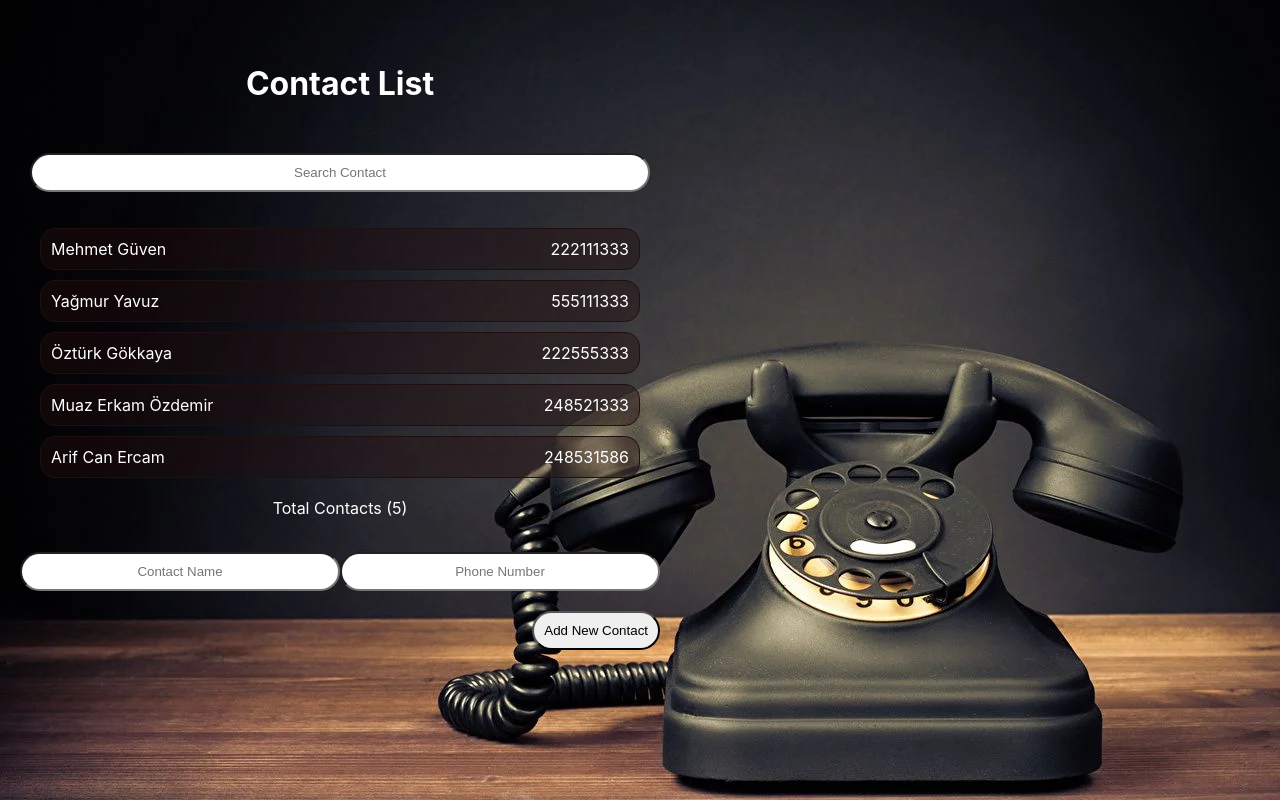
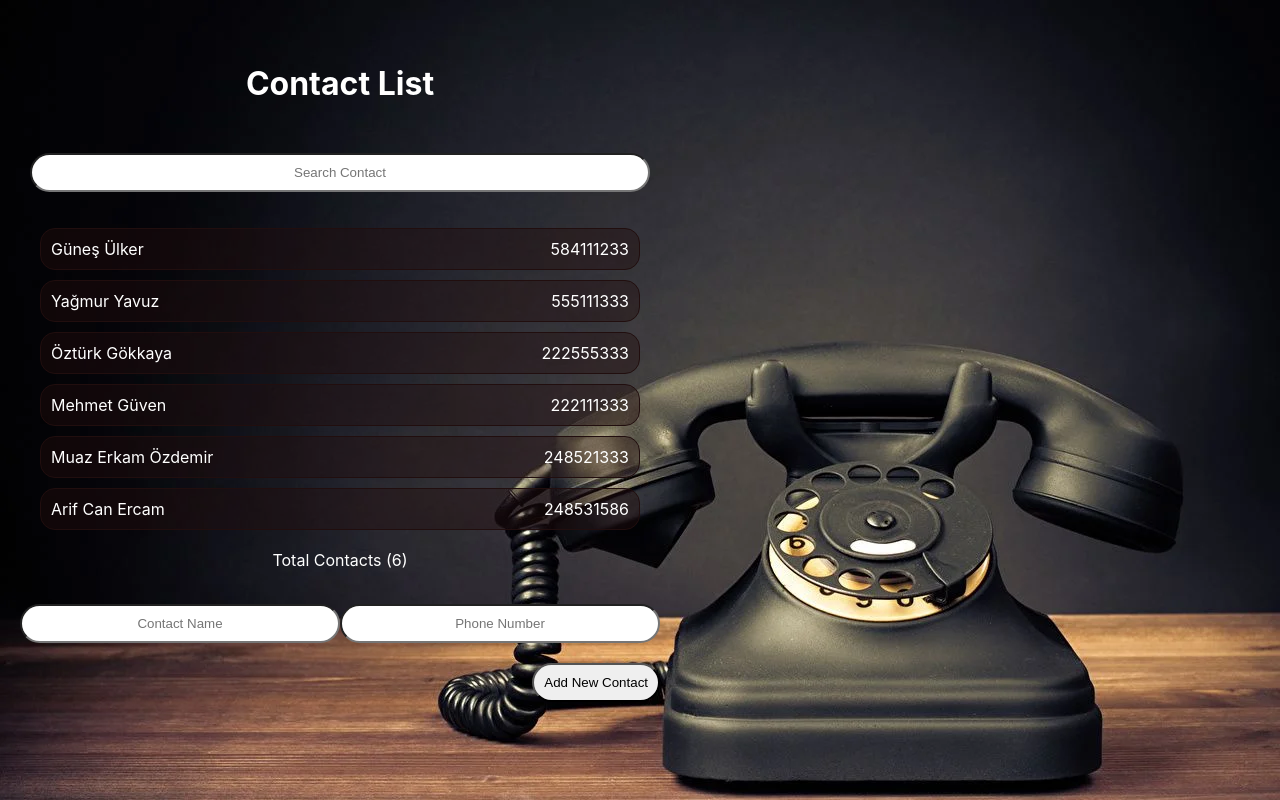
Before and after one commit to ulkermu/contact-list-app, a React (Create React App) app: page / in a window 1280 px wide. Built offline with nearby package versions, Linux system fonts and the light colour scheme.

Commit message:
search-items divs className deleted

```diff
--- a/src/components/Contact.jsx
+++ b/src/components/Contact.jsx
@@ -22,8 +22,8 @@ function Contact({ contact }) {
       <ul className="search-list">
         {filteredContact.map((contact, key) => (
           <li className="search-items" key={key}>
-            <div className="search-name">{`${contact.fullname}`}</div>
-            <div className="search-phone">{`${contact.phone}`}</div>
+            <div>{`${contact.fullname}`}</div>
+            <div>{`${contact.phone}`}</div>
           </li>
         ))}
       </ul>
--- a/src/components/ContactList.jsx
+++ b/src/components/ContactList.jsx
@@ -5,8 +5,8 @@ import Contact from "./Contact";
 function ContactList() {
   const [contact, setContact] = useState([
     {
-      fullname: "Mehmet Güven",
-      phone: "222111333",
+      fullname: "Güneş Ülker",
+      phone: "584111233",
     },
     {
       fullname: "Yağmur Yavuz",
@@ -15,6 +15,10 @@ function ContactList() {
     {
       fullname: "Öztürk Gökkaya",
       phone: "222555333",
+    },
+    {
+      fullname: "Mehmet Güven",
+      phone: "222111333",
     },
     {
       fullname: "Muaz Erkam Özdemir",
--- a/src/index.css
+++ b/src/index.css
@@ -74,14 +74,6 @@ h1 {
   justify-content: space-between;
 }
 
-.search-name {
-
-}
-
-.search-phone {
-
-}
-
 /** Form */
 
 .form {
```
